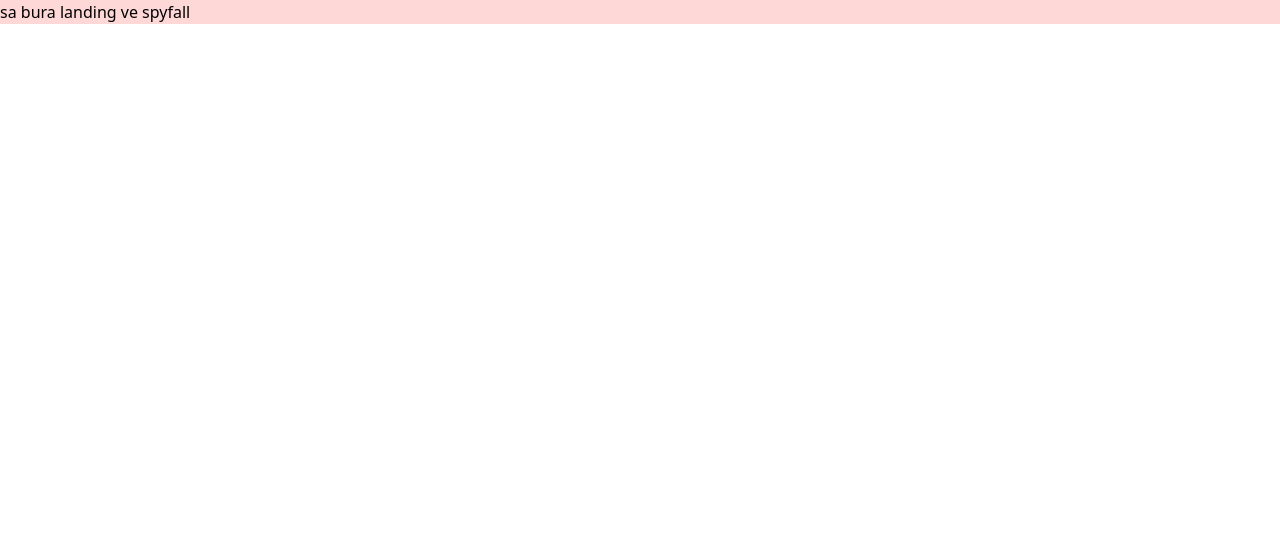
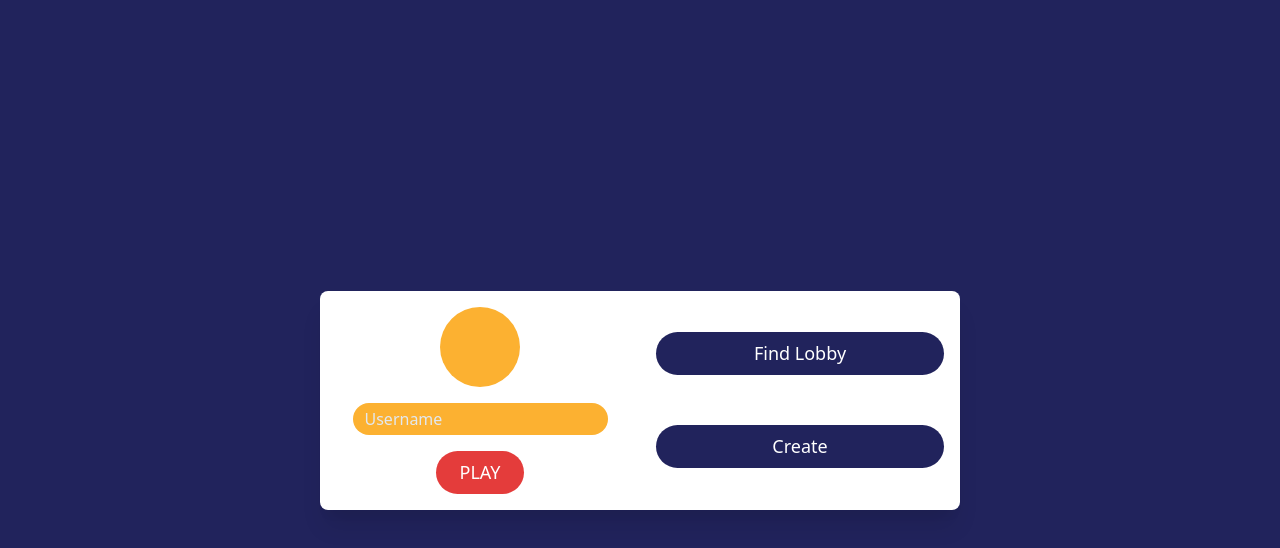
Before and after one commit to Spyfall/spyfall-client, a Vue app: page / in a window 1280 px wide. Shown: the top 548 px of the page. Built offline with nearby package versions, Linux system fonts and the light colour scheme.

Commit message:
landing container updated

```diff
--- /dev/null
+++ b/src/components/SfButton.vue
@@ -0,0 +1,30 @@
+<template>
+  <button
+    class="text-white rounded-full py-2 px-6 text-lg focus:outline-none hover:shadow-lg"
+    :class="[handleBg]"
+  >
+    {{ text }}
+  </button>
+</template>
+
+<script>
+export default {
+  computed: {
+    handleBg() {
+      return `bg-${this.background}`;
+    },
+  },
+  props: {
+    text: {
+      type: String,
+      required: true,
+    },
+    background: {
+      type: String,
+      default: "spyfall-red",
+    },
+  },
+};
+</script>
+
+<style></style>
--- a/src/views/Landing.vue
+++ b/src/views/Landing.vue
@@ -1,13 +1,28 @@
 <template>
-  <div class="bg-red-200">sa bura landing ve spyfall</div>
+  <div class="bg-spyfall-blue w-full h-screen justify-center items-center flex">
+    <div class="flex flex-row w-1/2 bg-white rounded-lg shadow-xl">
+      <div class="flex flex-col flex-1 justify-center items-center p-4">
+        <div class="rounded-full w-20 h-20 bg-spyfall-yellow"></div>
+        <input
+          type="text"
+          placeholder="Username"
+          class="bg-spyfall-yellow rounded-full px-3 py-1 my-4 outline-none placeholder-gray-300 text-white"
+        />
+        <sf-button text="PLAY"></sf-button>
+      </div>
+      <div class="flex flex-col flex-1 p-4 justify-around">
+        <sf-button text="Find Lobby" background="spyfall-blue"></sf-button>
+        <sf-button text="Create" background="spyfall-blue"></sf-button>
+      </div>
+    </div>
+  </div>
 </template>
 
 <script>
+import SfButton from "../components/SfButton.vue";
 export default {
-
-}
+  components: { SfButton },
+};
 </script>
 
-<style>
-
-</style>
+<style scoped></style>
```
